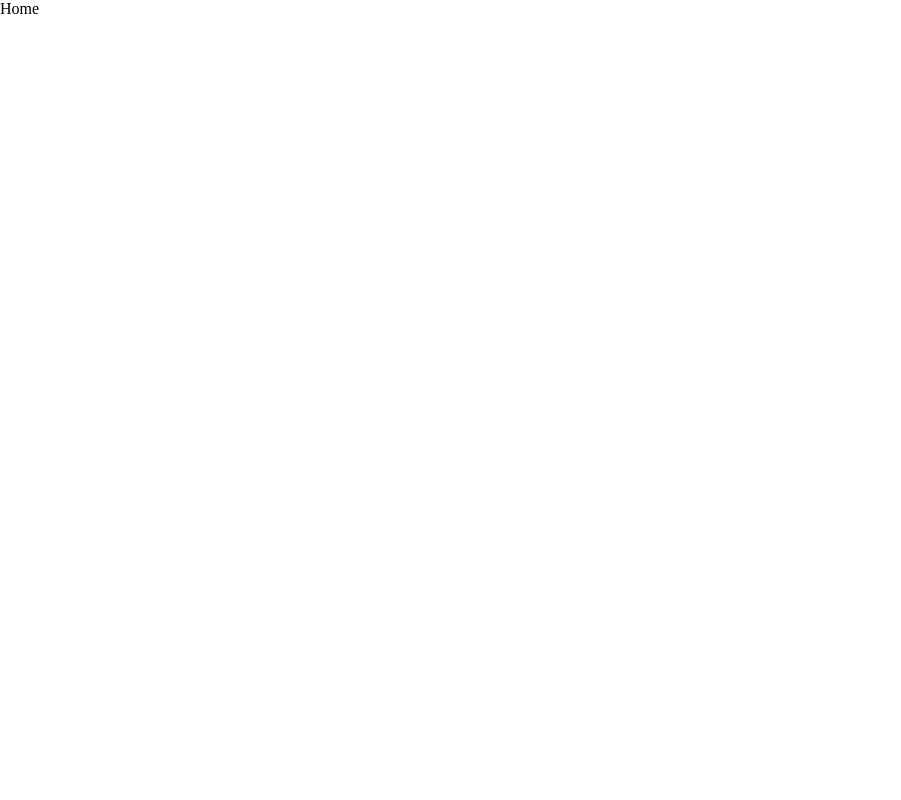
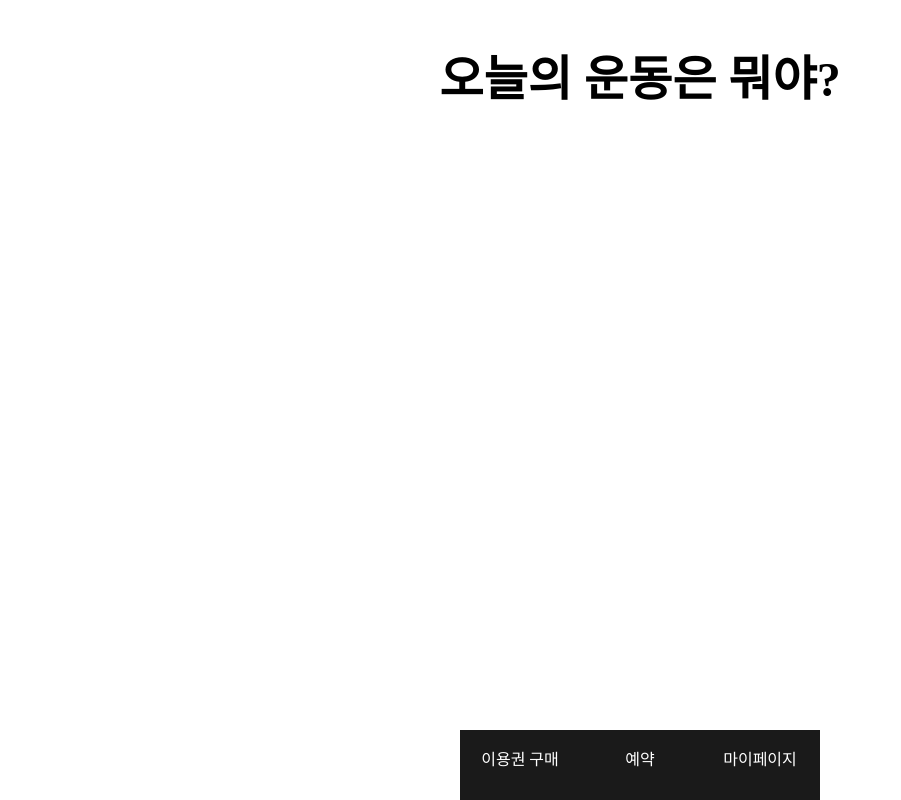
Before and after one commit to 4tar1p/4tar1p-frontend, a React (Create React App) app: page / in a window 1280 px wide. Shown: the whole page, without its empty margins (0-901 px from the left). Built offline with nearby package versions, Linux system fonts and the light colour scheme; a web font is replaced by a local one.

Commit message:
[feat] fix home, navBar 추가

```diff
--- /dev/null
+++ b/src/components/NavBar.js
@@ -0,0 +1,61 @@
+import { React } from 'react';
+import { useNavigate } from 'react-router-dom';
+import './styles/NavBar.css';
+
+const NavBtn = ({ description, selected, onClick }) => {
+  return (
+    <div className="nav_btn" onClick={onClick}>
+      <div className="nav_selected">{description}</div>
+    </div>
+  );
+};
+
+const NavBar = ({ menuIdx }) => {
+  const navigate = useNavigate();
+
+  const handleClick = (type) => {
+    if (type === 'buying') navigate('/buyingcompletion');
+    else if (type === 'reserve') navigate('/reservationcompletion');
+    else if (type === 'mypage') navigate('/mypage');
+  };
+
+  return (
+    <div className="navbar">
+      {menuIdx === 0 ? (
+        <NavBtn
+          description="이용권 구매"
+          onClick={() => handleClick('buying')}
+        />
+      ) : (
+        <NavBtn
+          description="이용권 구매"
+          onClick={() => handleClick('buying')}
+        />
+      )}
+      {menuIdx === 1 ? (
+        <NavBtn
+          description="예약"
+          onClick={() => handleClick('reserve')}
+        />
+      ) : (
+        <NavBtn
+          description="예약"
+          onClick={() => handleClick('reserve')}
+        />
+      )}
+      {menuIdx === 2 ? (
+        <NavBtn
+          description="마이페이지"
+          onClick={() => handleClick('mypage')}
+        />
+      ) : (
+        <NavBtn
+          description="마이페이지"
+          onClick={() => handleClick('mypage')}
+        />
+      )}
+    </div>
+  );
+};
+
+export default NavBar;
--- /dev/null
+++ b/src/components/styles/NavBar.css
@@ -0,0 +1,26 @@
+.navbar {
+    width: 360px;
+    height: 70px;
+    background-color: #1a1a1a;
+    display: grid;
+    grid-template-columns: 1fr 1fr 1fr;
+    margin-top: auto;
+  }
+
+  .nav_btn {
+    height: 56px;
+    text-align: center;
+    display: flex;
+    flex-direction: column;
+    justify-content: center;
+    align-items: center;
+  }
+
+  .nav_btn_img {
+    width: 24px;
+    height: 24px;
+  }
+
+  .nav_selected {
+    color: white;
+  }
--- a/src/pages/BuyingCompletion.js
+++ b/src/pages/BuyingCompletion.js
@@ -7,7 +7,7 @@ const BuyingCompletion = () => {
   const navigate = useNavigate();
 
   const handleGoHome = () => {
-    navigate('/ui');
+    navigate('/');
   };
 
   const handleReservation = () => {
--- a/src/pages/Home.js
+++ b/src/pages/Home.js
@@ -1,7 +1,13 @@
 import { React } from 'react';
+import './styles/Home.css';
+import NavBar from 'components/NavBar';
 
 const Home = () => {
-  return <div>Home</div>;
+  return (
+    <div className="homeContainer">
+      <h2 className="homeTitle">오늘의 운동은 뭐야?</h2>
+      <NavBar className="navBarPosition"/>
+    </div>
+  );
 };
-
 export default Home;
--- a/src/pages/ReservationCompletion.js
+++ b/src/pages/ReservationCompletion.js
@@ -7,7 +7,7 @@ const ReservationCompletion = () => {
   const navigate = useNavigate();
 
   const handleGoHome = () => {
-    navigate('/ui');
+    navigate('/');
   };
 
   return (
--- /dev/null
+++ b/src/pages/styles/Home.css
@@ -0,0 +1,17 @@
+/* Home.css */
+.homeContainer {
+    display: flex;
+    flex-direction: column;
+    height: 100vh;
+    justify-content: center;
+    align-items: center;
+}
+
+.homeTitle {
+    font-size: 3em;
+}
+
+.navBarPosition {
+    position: absolute;
+    bottom: 10px;
+}
```
Also changed, not shown: src/pages/styles/Common.css (added, +12 -0 lines).
